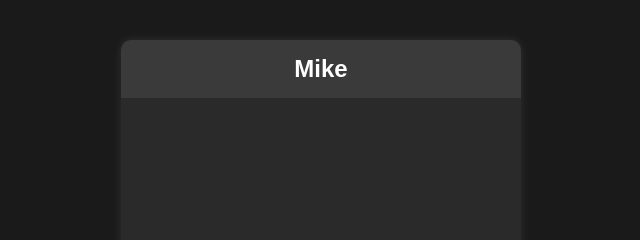
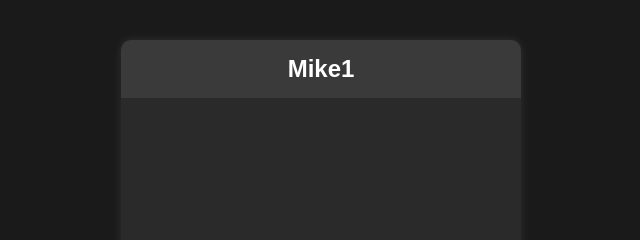
Before and after one commit to alr-education/alr-teste-gemini1, a plain HTML site: page index.html in a window 1280 px wide. Shown: the top 240 px of the page, 319-959 px from the left. Drawn offline with Linux system fonts and the light colour scheme.

Commit message:
Update index.html

```diff
--- a/index.html
+++ b/index.html
@@ -3,13 +3,13 @@
 <head>
     <meta charset="UTF-8">
     <meta name="viewport" content="width=device-width, initial-scale=1.0">
-    <title>Mike</title>
+    <title>Mike1</title>
     <link rel="stylesheet" href="styles.css">
 </head>
 <body>
     <div class="chat-container">
         <div class="chat-header">
-            <h1>Mike</h1>
+            <h1>Mike1</h1>
         </div>
         <div class="chat-messages" id="chat-messages"></div>
         <div class="chat-input-container">
```
